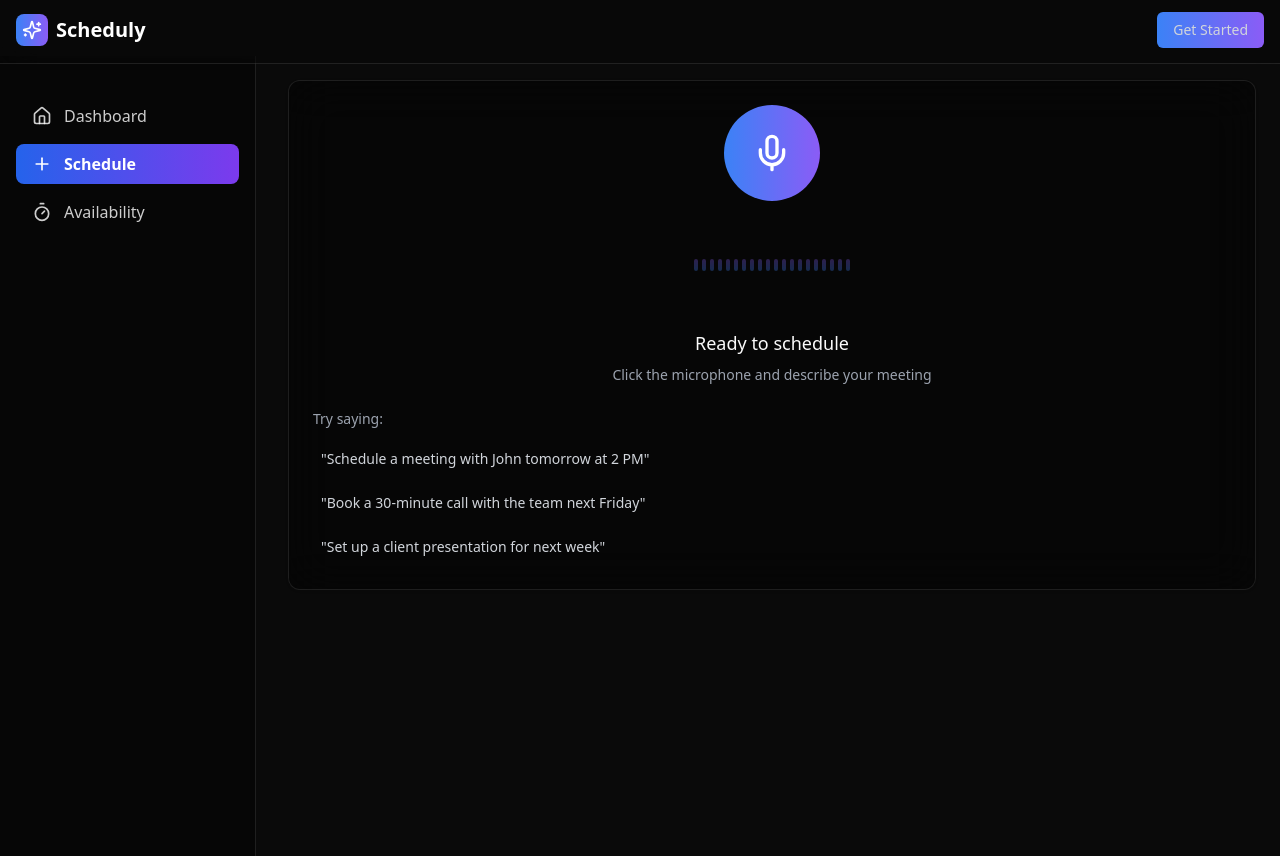
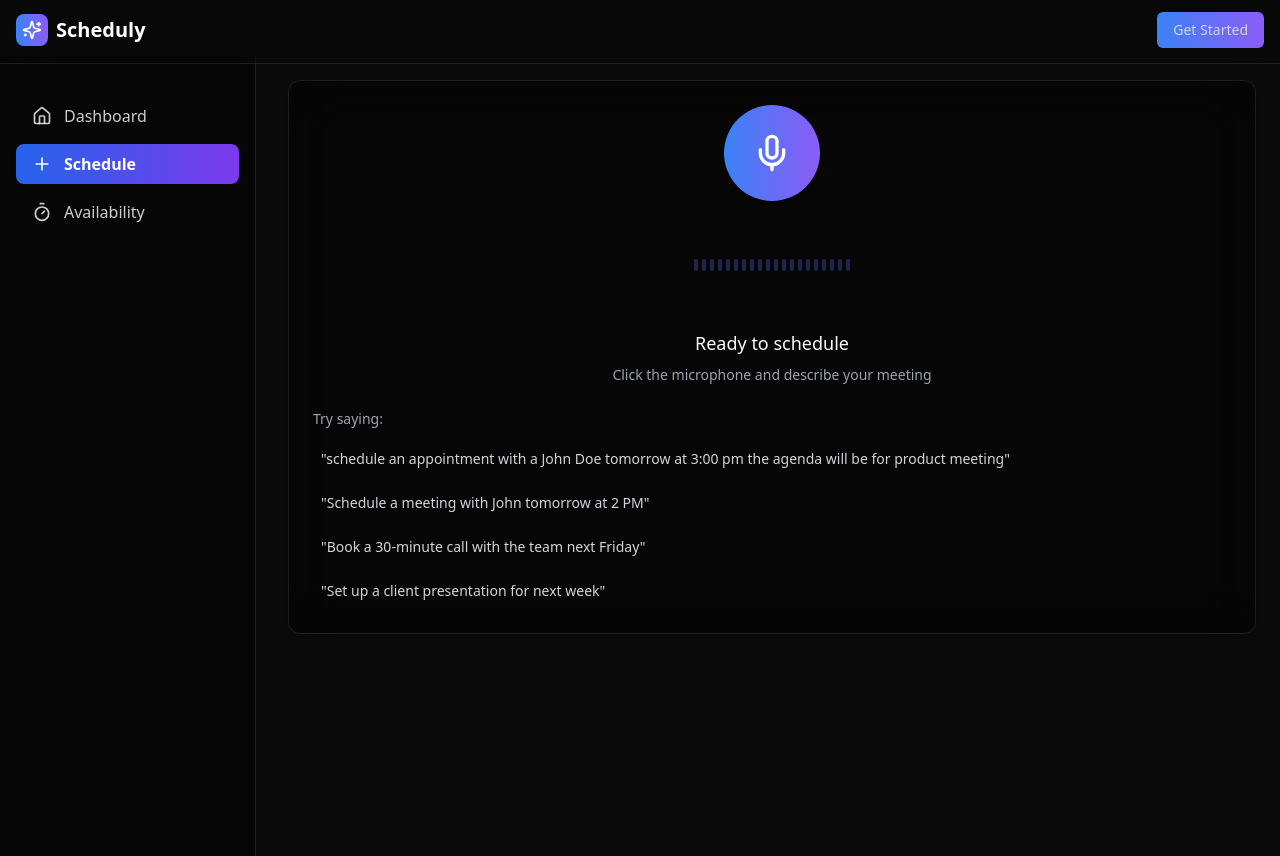
Before and after one commit to isonikrish/Scheduly, a Next.js app in the folder web/: page /dashboard/schedule in a window 1280 px wide. Built offline with nearby package versions, Linux system fonts and the light colour scheme; no server answers.

Commit message:
final updated

```diff
--- a/web/src/components/RecordUser.tsx
+++ b/web/src/components/RecordUser.tsx
@@ -31,7 +31,7 @@ const RecordUser = () => {
   const recognitionRef = useRef<SpeechRecognition | null>(null);
   const [waveform, setWaveform] = useState<number[]>(new Array(20).fill(20));
   const [isLoading, setIsLoading] = useState(false);
-  const { scheduleAppointment } = useApp()
+  const { scheduleAppointment, fetchUser } = useApp()
   useEffect(() => {
     const SpeechRecognition =
       window.SpeechRecognition || window.webkitSpeechRecognition;
@@ -90,6 +90,7 @@ const RecordUser = () => {
   const handleSubmit = async () => {
     setIsLoading(true)
     await scheduleAppointment(transcript);
+    await fetchUser();
     setIsLoading(false);
   }
   return (
@@ -195,6 +196,7 @@ const RecordUser = () => {
         <p className="text-sm text-gray-400 mb-3">Try saying:</p>
         <div className="space-y-2">
           {[
+            '"schedule an appointment with a John Doe tomorrow at 3:00 pm the agenda will be for product meeting"',
             '"Schedule a meeting with John tomorrow at 2 PM"',
             '"Book a 30-minute call with the team next Friday"',
             '"Set up a client presentation for next week"',
```
